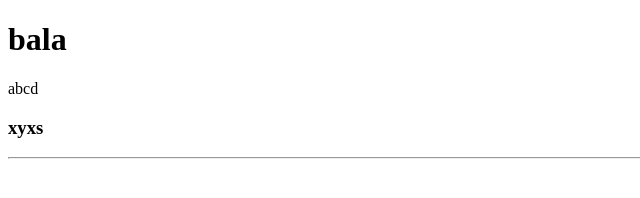
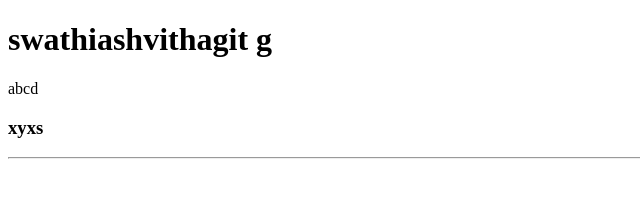
Before and after one commit to BalagajarajPrabhakar/team-project, a plain HTML site: page index.html in a window 1280 px wide. Shown: the whole page, without its empty margins (0-640 px from the left). Drawn offline with Linux system fonts and the light colour scheme.

Commit message:
added name

```diff
--- a/index.html
+++ b/index.html
@@ -1,7 +1,7 @@
 <!DOCTYPE html>
 <html>
     <body>
-        <h1>bala</h1>
+        <h1>swathiashvithagit g</h1>
         <p>abcd</p>
         <h3>xyxs</h3>
         <hr/>
```
